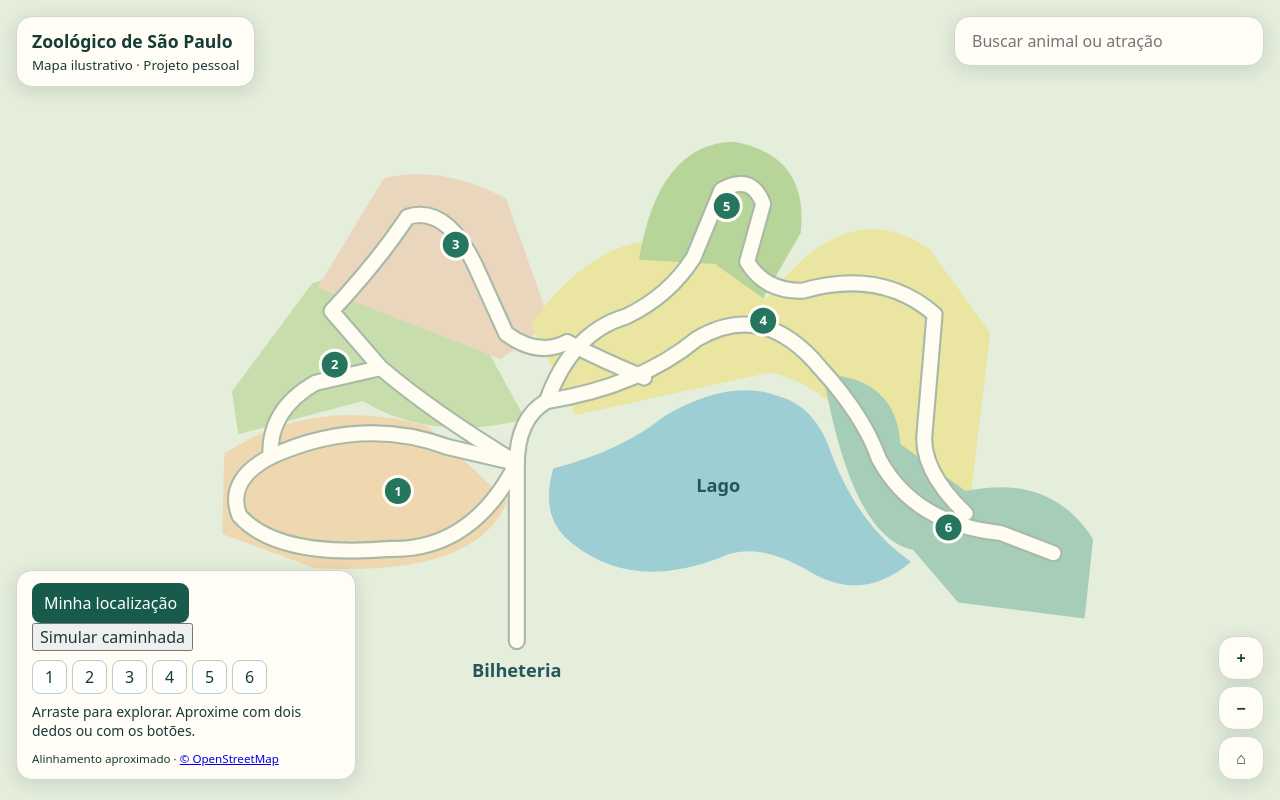
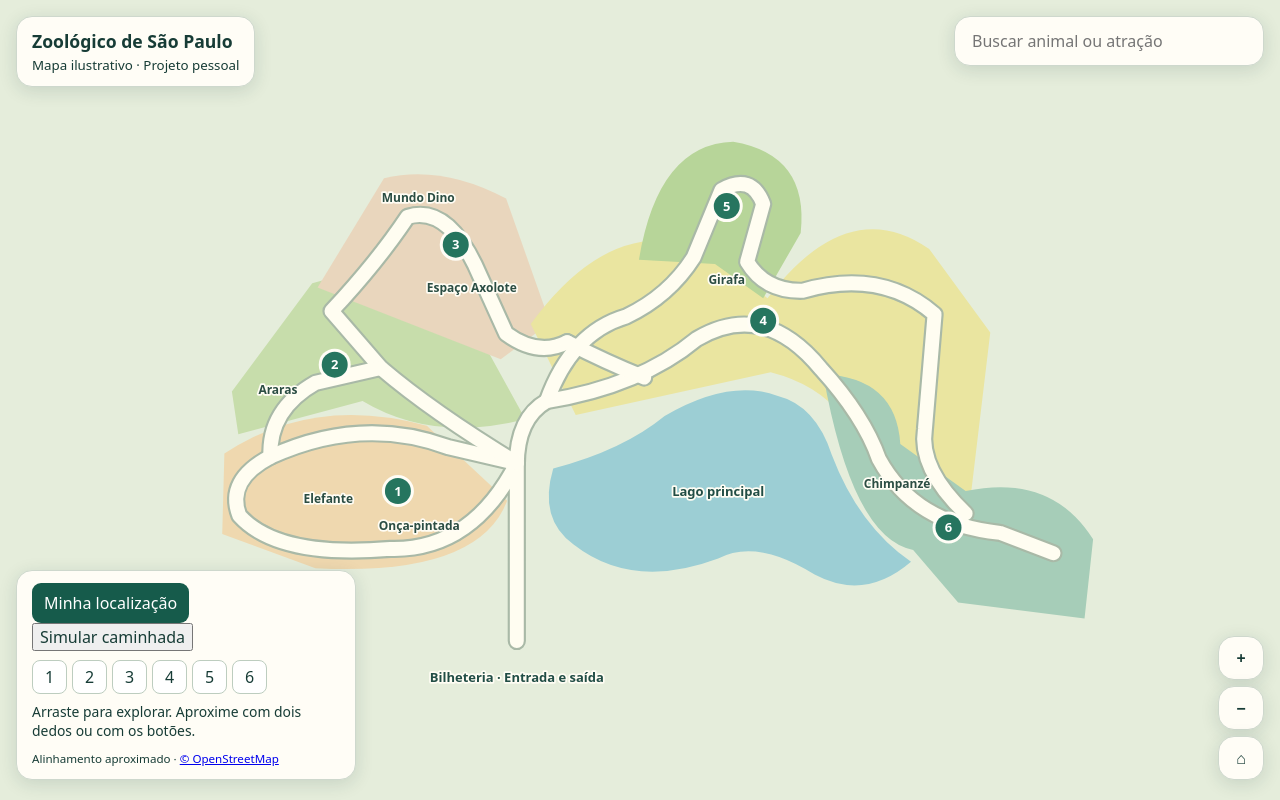
Before and after one commit to CrislainePaula/mapa-zoo-sp, a plain HTML site: page index.html in a window 1280 px wide. Drawn offline with Linux system fonts and the light colour scheme.

Commit message:
Identifica animais e atrações no mapa ilustrado

```diff
--- a/index.html
+++ b/index.html
@@ -80,6 +80,41 @@ function resize() {
   ctx.setTransform(ratio,0,0,ratio,0,0);
   overview();
 }
+// Rótulos ilustrativos posicionados por território.
+const areaTitles = ['Felinos e grandes animais','Aves e répteis','Axolotes e Mundo Dino','Savana','Aves de rapina','Primatas e pinguins'];
+const landmarks = [
+  ['Bilheteria · Entrada e saída',335,554,0,true], ['Lago principal',523,381,0,true],
+  ['Elefante',159,387,0.7], ['Onça-pintada',244,413,1.05], ['Flamingos',115,418,1.2], ['Hipopótamo',280,380,1.45],
+  ['Araras',112,286,0.75], ['Serpentes',222,276,1.15], ['Bosque das Corujas',141,216,1.5],
+  ['Mundo Dino',243,106,0.7], ['Espaço Axolote',293,190,1.05], ['Tamanduá-bandeira',333,163,1.5],
+  ['Girafa',531,183,0.7], ['Rinoceronte',417,231,1.15], ['Zebra',652,174,1.25], ['Leões',745,291,1.35],
+  ['Harpia',489,141,1.1], ['Condor',559,77,1.35],
+  ['Chimpanzé',690,373,0.7], ['Orangotango',658,323,1.2], ['Pinguim-de-magalhães',813,467,1.1], ['Jabuti-gigante',843,409,1.5]
+];
+function drawLabels() {
+  const reserved = areas.map(({x,y})=>({x:x*scale,y:y*scale,w:36,h:36}));
+  if (position) reserved.push({x:position[0]*scale,y:position[1]*scale,w:42,h:42});
+  const labels = [
+    ...landmarks.filter(([, , , threshold])=>threshold<=scale),
+    ...areas.map((area,index)=>[areaTitles[index],area.x,area.y+26/scale,0,true])
+  ];
+  for (const [label,x,y,,emphasis] of labels) {
+    const size = emphasis ? 13 : 12;
+    ctx.font = (emphasis?'700 ':'600 ')+(size/scale)+'px system-ui';
+    const box={x:x*scale,y:y*scale,w:ctx.measureText(label).width*scale+12,h:21};
+    const screenX=(x-centerX)*scale+width/2;
+    const screenY=(y-centerY)*scale+height/2;
+    if (screenX-box.w/2<5 || screenX+box.w/2>width-5 || screenY<0 || screenY>height) continue;
+    if (reserved.some(other=>Math.abs(other.x-box.x)<(other.w+box.w)/2 &&
+        Math.abs(other.y-box.y)<(other.h+box.h)/2)) continue;
+    reserved.push(box);
+    ctx.lineWidth=3.5/scale;
+    ctx.strokeStyle='#fffdf4';
+    ctx.strokeText(label,x,y+size/(3*scale));
+    ctx.fillStyle=emphasis?'#214d45':'#2b4d43';
+    ctx.fillText(label,x,y+size/(3*scale));
+  }
+}
 function draw() {
   ctx.clearRect(0,0,width,height);
   ctx.save();
@@ -100,10 +135,7 @@ function draw() {
     for (const path of paths) ctx.stroke(new Path2D(path));
   }
   ctx.textAlign='center';
-  ctx.fillStyle='#24565a';
-  ctx.font='bold 17px system-ui';
-  ctx.fillText('Lago',523,381);
-  ctx.fillText('Bilheteria',335,554);
+  drawLabels();
   areas.forEach((area,index)=>drawPin(area.x,area.y,index));
   if (position) {
     circle(position[0],position[1],16/scale,'#2784ed55');
@@ -135,7 +167,7 @@ function zoomAt(next,x=width/2,y=height/2) {
 function select(index,pan) {
   const area=areas[index];
   selected=index;
-  status.textContent='Território '+(index+1)+' · '+area.names;
+  status.textContent=areaTitles[index]+' · '+area.names;
   if (pan) {
     following=false;
     centerX=area.x;
@@ -147,7 +179,7 @@ function select(index,pan) {
 areas.forEach((area,index)=>{
   const button=document.createElement('button');
   button.textContent=index+1;
-  button.setAttribute('aria-label','Território '+(index+1));
+  button.setAttribute('aria-label','Território '+(index+1)+' · '+areaTitles[index]);
   button.onclick=()=>select(index,true);
   document.querySelector('#territories').append(button);
 });
@@ -159,7 +191,7 @@ search.addEventListener('input',()=>{
     const matches=area.names.split(', ').filter(name=>normalize(name).includes(term));
     if (!matches.length) return;
     const button=document.createElement('button');
-    button.textContent=matches.join(', ')+' · Território '+(index+1);
+    button.textContent=matches.join(', ')+' · '+areaTitles[index];
     button.onclick=()=>{
       results.replaceChildren();
       select(index,true);
```
